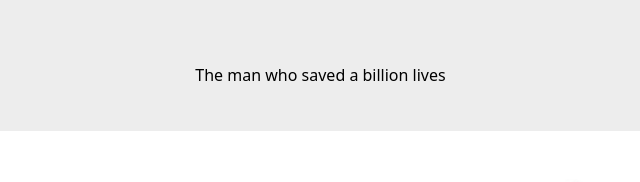
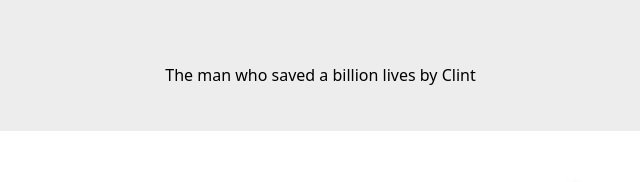
Before and after one commit to clint360/tribute-html-page, a plain HTML site: page index.html in a window 1280 px wide. Shown: the part 204-386 px from the top of the page, 317-957 px from the left. Drawn offline with Linux system fonts and the light colour scheme.

Commit message:
changed the picture description

```diff
--- a/index.html
+++ b/index.html
@@ -13,7 +13,7 @@
     <section id="main">
 
       <h1 id="title">Dr. Norman Borlaug</h1>
-      <p id="titledesc">The man who saved a billion lives</p>
+      <p id="titledesc">The man who saved a billion lives by Clint</p>
       <figure id="img-div">
         <img id="image" src="pics/tribute.jpeg">
         <figcaption id="img-caption">
```
